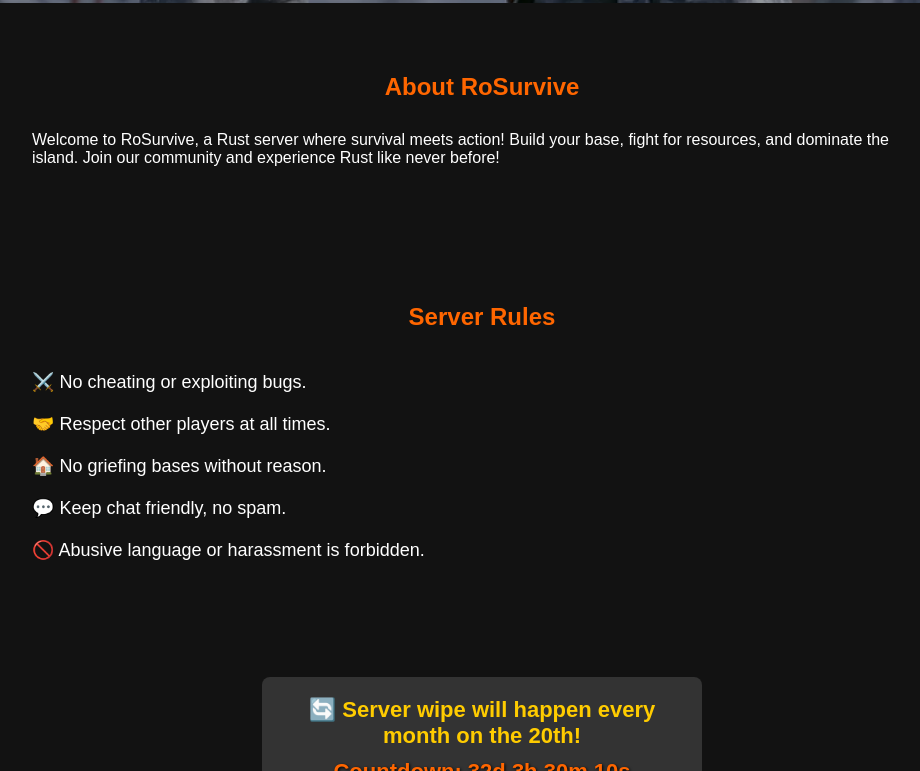
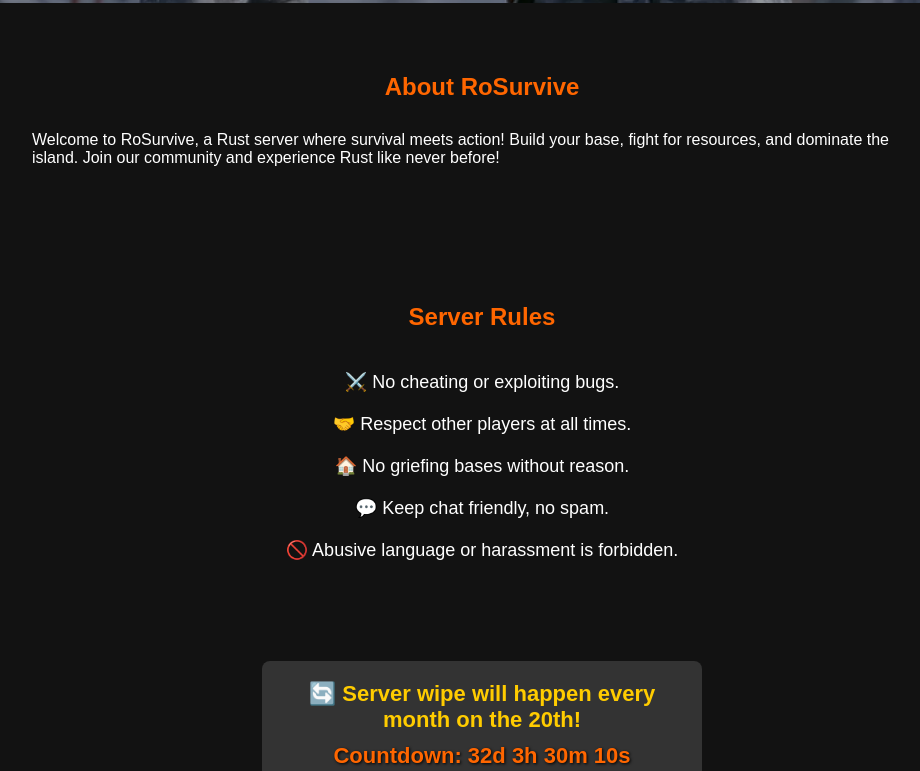
Before and after one commit to florineeel985-lang/RoSurvive-site, a plain HTML site: page index.html in a window 1280 px wide. Shown: the part 447-1218 px from the top of the page, without its empty margins (158-1078 px from the left). Drawn offline with Linux system fonts and the light colour scheme.

Commit message:
Update index.html

```diff
--- a/index.html
+++ b/index.html
@@ -90,9 +90,14 @@ body {
   color: #ff6600;
 }
 
+/* Reguli centrate corect */
 .rules {
   list-style: none;
   padding: 0;
+  margin: 0 auto;
+  display: flex;
+  flex-direction: column;
+  align-items: center;
 }
 
 .rules li {
@@ -100,6 +105,7 @@ body {
   font-size: 18px;
 }
 
+/* Galerie */
 .gallery {
   display: flex;
   justify-content: center;
```
